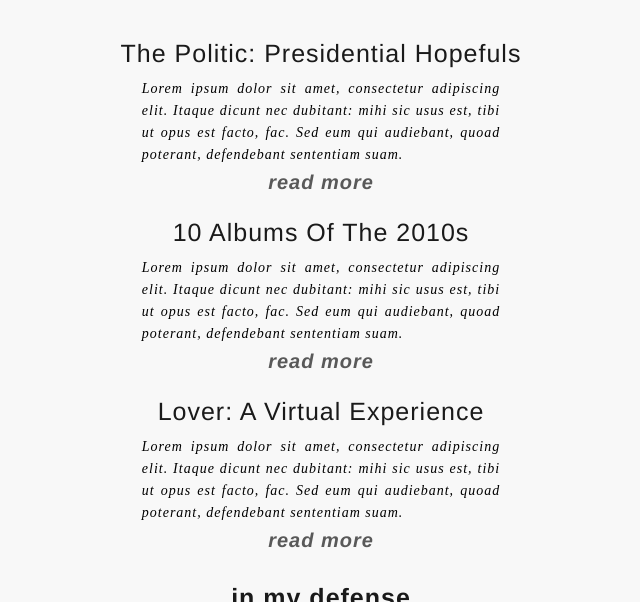
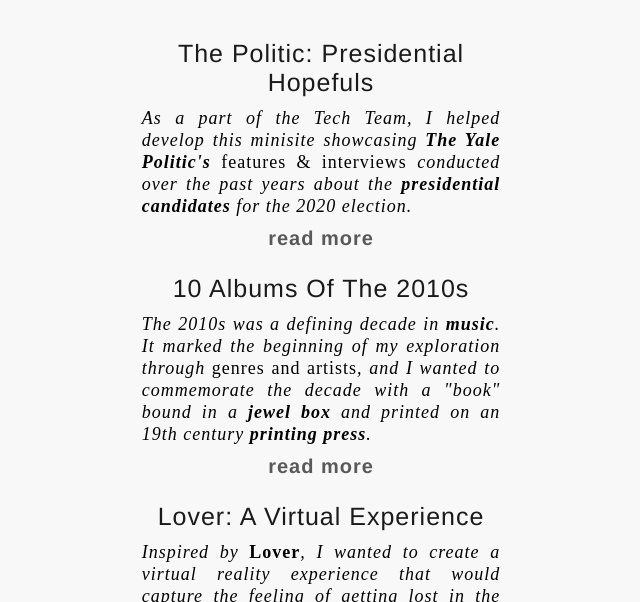
Before and after one commit to law-wang/projects, a plain HTML site: page index.html in a window 1280 px wide. Shown: the part 198-800 px from the top of the page, without its empty margins (319-959 px from the left). Drawn offline with Linux system fonts and the light colour scheme; a web font is replaced by a local one.

Commit message:
completes the project page

```diff
--- a/assets/styles/main.css
+++ b/assets/styles/main.css
@@ -26,10 +26,11 @@ body {
 /* Text */
 h1 {
 	font-family: neue-haas-grotesk-display, "Helvetica-Neue", sans-serif;
-	font-weight: 400;
+	font-weight: 700;
 	font-style: normal;
 	font-size: 50px;
 	letter-spacing: 5px;
+	padding-top: 20px;
 }
 h4 {
 	color: #1a1a1a;
@@ -41,14 +42,14 @@ h4 {
 }
 h5 {
 	font-size: 20px;
-	font-style: italic;
 	text-transform: lowercase;
-	margin: 5px 0 15px 0;
+	margin: 10px 0 15px 0;
 }
 h6 {
 	color: #1a1a1a;
 	font-size: 25px;
 	text-transform: lowercase;
+	letter-spacing: 3px;
 	padding: 20px 0 5px 0;
 	margin: 0;
 }
@@ -81,17 +82,22 @@ h6 {
 	text-align: center;
 	text-transform: capitalize;
 	line-height: normal;
-	width: 80%;
+	width: 75%;
 	margin: auto;
 }
 .description {
 	margin: 10px auto 0 auto;
-	font-family: orpheuspro, aktiv-grotesk, serif;
-	font-weight: 300;
+	font-family: baskerville-urw, whitman-display, orpheuspro, aktiv-grotesk, serif;
+	font-weight: 400;
+	font-size: 18px;
 	font-style: italic;
 	text-align: justify;
+	letter-spacing: 1px;
 	width: 70%;
 	max-width: 500px;
+}
+.emphasize {
+	font-style: normal;
 }
 .projectcontainer {
 	width: 40%;
@@ -113,15 +119,21 @@ a {
 	text-decoration: none;
 	color: #1a1a1a;
 }
-a:hover {
+.project a:hover {
+	font-family: orpheuspro, whitman-display, serif;
+	line-height: 1.25;
 	font-style: italic;
+	letter-spacing: 3px;
 }
-.project a {
+.project h4:hover {
+	font-family: orpheuspro, whitman-display, serif;
+	line-height: 1.25;
+	font-style: italic;
+	letter-spacing: 3px;
 }
-.project a:hover {
-	font-family: whitman-display, serif;
-	line-height: 1.25;
-	letter-spacing: 2px;
+.archive a:hover {
+	font-style: italic;
+	letter-spacing: 3px;
 }
 .glowlink {
 	margin: auto;
--- a/index.html
+++ b/index.html
@@ -17,14 +17,15 @@
       </div>
       <div class="projectcontainer">
         <div class="project"><a href="https://thepolitic.org/hopefuls/"><h4>The Politic: Presidential Hopefuls</h4></a></div>
-        <div class="description">Lorem ipsum dolor sit amet, consectetur adipiscing elit. Itaque dicunt nec dubitant: mihi sic usus est, tibi ut opus est facto, fac. Sed eum qui audiebant, quoad poterant, defendebant sententiam suam.</div>
+        <div class="description">As a part of the Tech Team, I helped develop this minisite showcasing <b>The Yale Politic's</b> <span class="emphasize">features & interviews</span> conducted over the past years about the <b>presidential candidates</b> for the 2020 election.</div>
         <div class="glowlink"><a href=""><h5>Read More</h5></a></div>
         <div class="project"><a href=""><h4>10 Albums of The 2010s</h4></a></div>
-        <div class="description">Lorem ipsum dolor sit amet, consectetur adipiscing elit. Itaque dicunt nec dubitant: mihi sic usus est, tibi ut opus est facto, fac. Sed eum qui audiebant, quoad poterant, defendebant sententiam suam.</div>
+        <div class="description">The 2010s was a defining decade in <b>music</b>. It marked the beginning of my exploration through <span class="emphasize">genres and artists</span>, and I wanted to commemorate the decade with  a "book" bound in a <b>jewel box</b> and printed on an 19th century <b>printing press</b>.</div>
         <div class="glowlink"><a href=""><h5>READ MORE</h5></a></div>
-        <div class="project"><a href=""><h4>Lover: a Virtual Experience</h4></a></div>
-        <div class="description">Lorem ipsum dolor sit amet, consectetur adipiscing elit. Itaque dicunt nec dubitant: mihi sic usus est, tibi ut opus est facto, fac. Sed eum qui audiebant, quoad poterant, defendebant sententiam suam.</div>
+        <div class="project"><h4>Lover: a Virtual Experience</h4></div>
+        <div class="description">Inspired by <span class="emphasize"><b>Lover</b></span>, I wanted to create a virtual reality experience that would capture the feeling of getting lost in the songs. The result was a floating <span class="emphasize">dreamscape</span> that enhances the listening experience.</div>
         <div class="glowlink"><a href=""><h5>READ MORE</h5></a></div>
+        <h1>OTHER* STUFF</h1>
         <div class="archive"><a href="https://www.rencewang.com/pages/inmydefense"><h6>In My Defense</h6></a></div>
         <div class="archive"><a href=""><h6>Coming Soon</h6></a></div>
         <div class="archive"><a href=""><h6>Coming Soon</h6></a></div>
```
